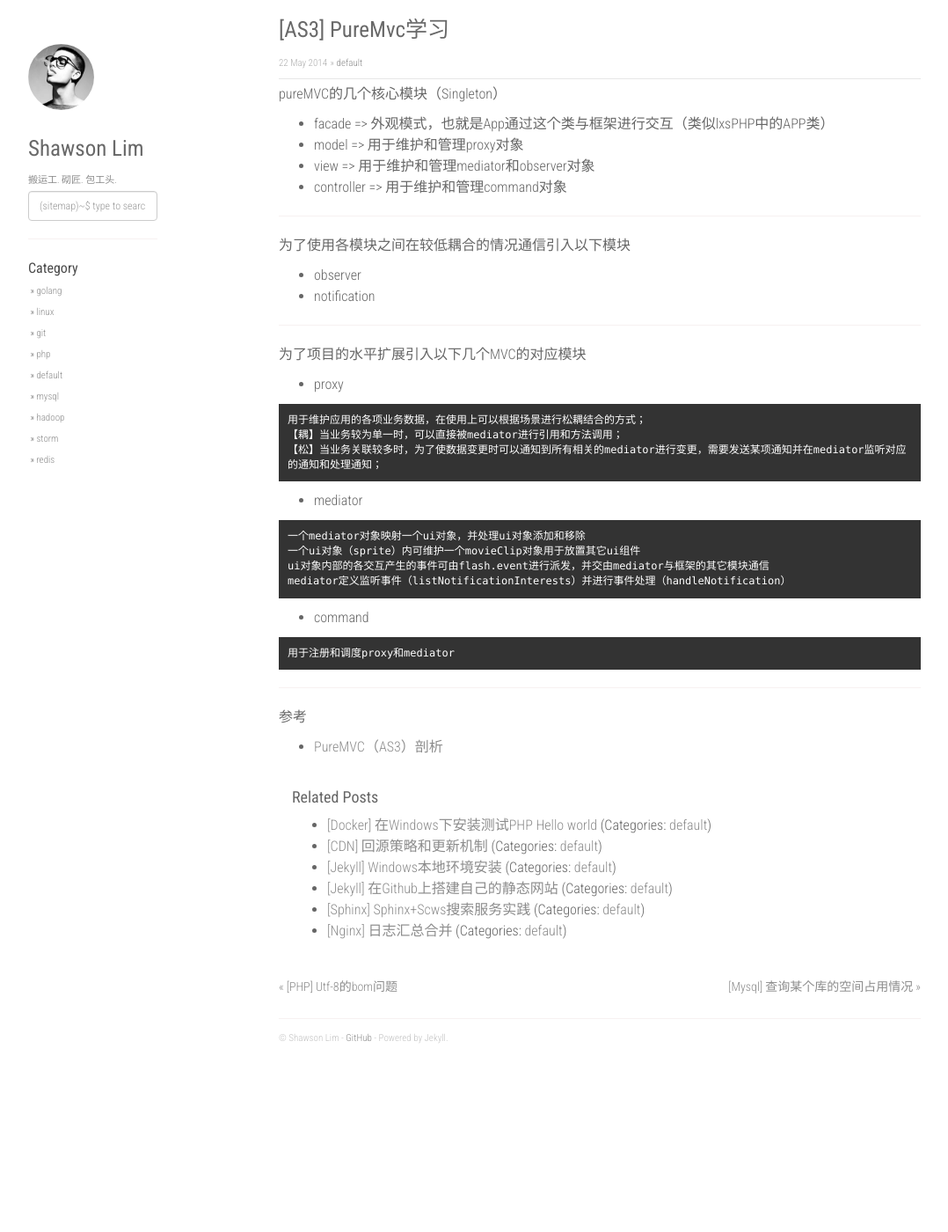
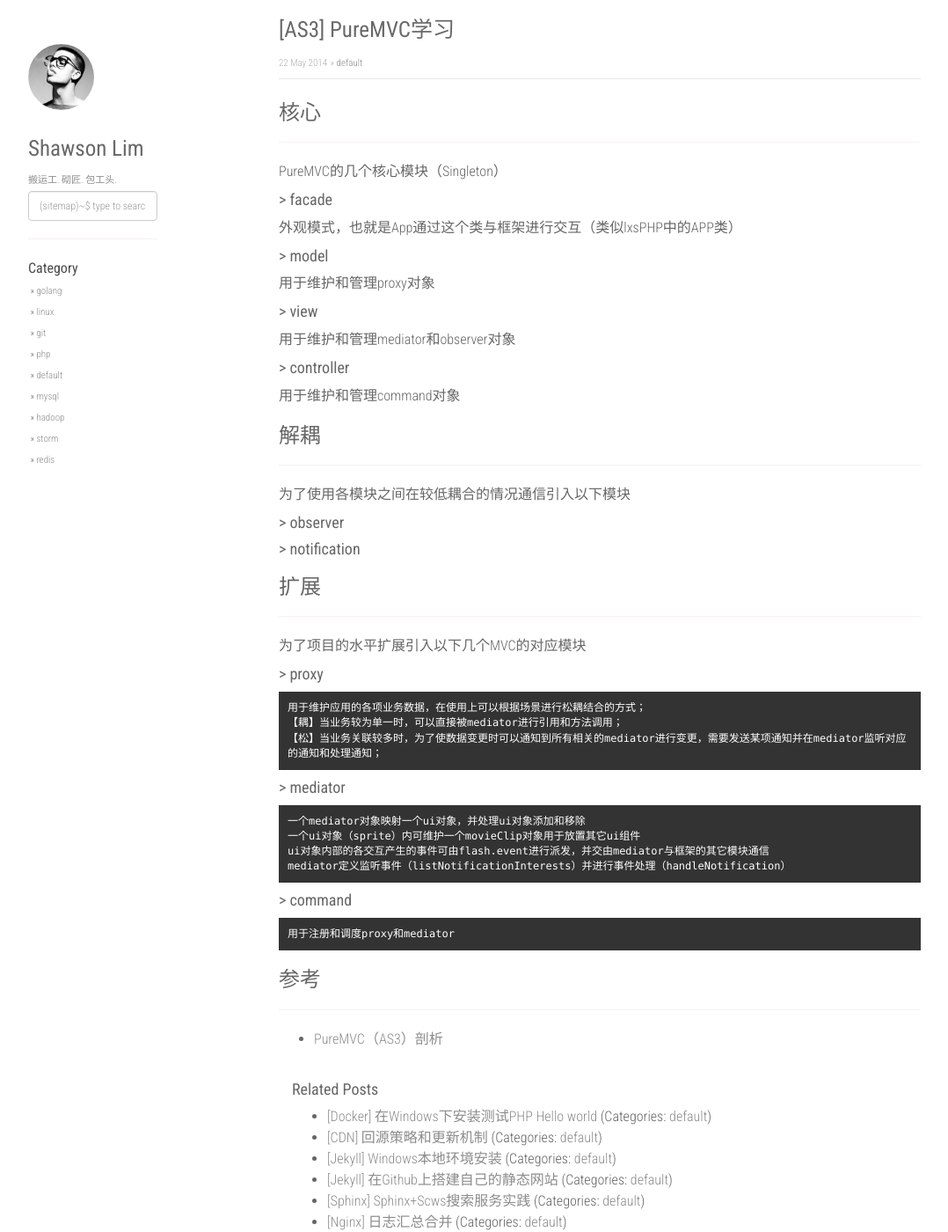
Before and after one commit to linsir123/linsir123.github.io, a Jekyll site: the page built from _posts/2014-05-22-as3-puremvc-learning.md, in a window 1280 px wide and 1400 px high. Shown: the whole window at 88% size, without its empty margins (53-1131 px from the left). Built offline with Jekyll 4.4.1, drawn with Linux system fonts in a browser that asks for light colours; nearby versions of some CDN libraries; comment, search, counter and statistics services are not loaded.

Commit message:
update posts

````diff
--- a/_posts/2014-05-22-as3-puremvc-learning.md
+++ b/_posts/2014-05-22-as3-puremvc-learning.md
@@ -1,31 +1,47 @@
 ---
 layout: post
-title:  "[AS3] PureMvc学习"
+title:  "[AS3] PureMVC学习"
 categories: [default]
 ---
 
-pureMVC的几个核心模块（Singleton）
+### 核心
+-----------------------------------
 
-* facade => 外观模式，也就是App通过这个类与框架进行交互（类似lxsPHP中的APP类）
-* model => 用于维护和管理proxy对象
-* view => 用于维护和管理mediator和observer对象
-* controller => 用于维护和管理command对象
+PureMVC的几个核心模块（Singleton）
+
+#### > facade
+
+外观模式，也就是App通过这个类与框架进行交互（类似lxsPHP中的APP类）
+
+#### > model
+
+用于维护和管理proxy对象
+
+#### > view
+
+用于维护和管理mediator和observer对象
+
+#### > controller
+
+用于维护和管理command对象
 
 
+### 解耦
 -----------------------------------
 
 为了使用各模块之间在较低耦合的情况通信引入以下模块
 
-* observer
-* notification
+#### > observer
+
+#### > notification
 
 
+### 扩展
 -----------------------------------
-
 
 为了项目的水平扩展引入以下几个MVC的对应模块
 
-* proxy
+#### > proxy
 
 ```
 用于维护应用的各项业务数据，在使用上可以根据场景进行松耦结合的方式；
@@ -33,7 +49,7 @@ pureMVC的几个核心模块（Singleton）
 【松】当业务关联较多时，为了使数据变更时可以通知到所有相关的mediator进行变更，需要发送某项通知并在mediator监听对应的通知和处理通知；
 ```
 
-* mediator
+#### > mediator
 
 ```
 一个mediator对象映射一个ui对象，并处理ui对象添加和移除
@@ -42,16 +58,14 @@ ui对象内部的各交互产生的事件可由flash.event进行派发，并交
 mediator定义监听事件（listNotificationInterests）并进行事件处理（handleNotification）
 ```
 
-* command
+#### > command
 
 ```
 用于注册和调度proxy和mediator
 ```
 
 
+### 参考
 -----------------------------------
 
-
-参考
-
 + [PureMVC（AS3）剖析](http://www.cnblogs.com/skynet/archive/2012/12/29/2838303.html){:target="_blank"}
````
